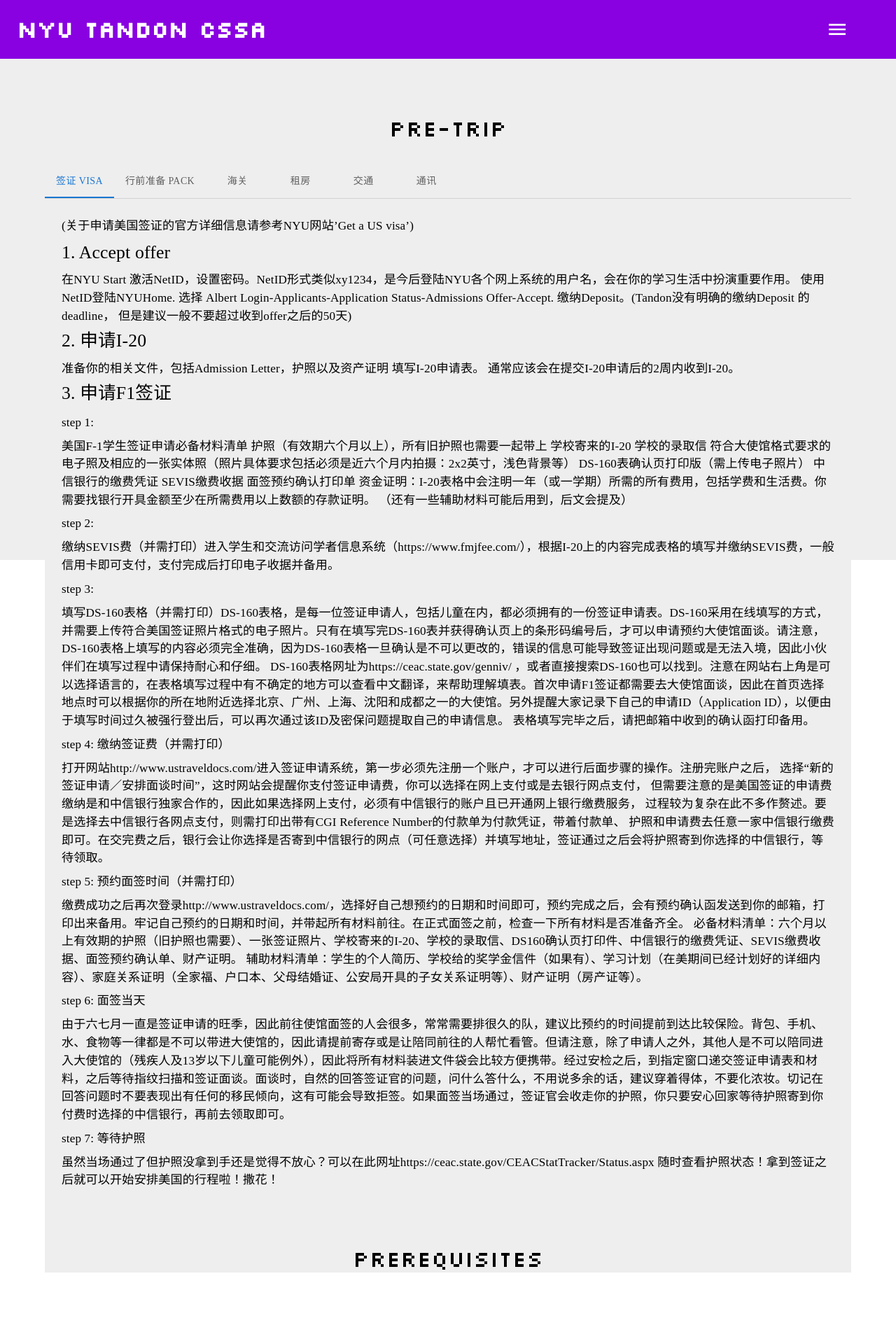
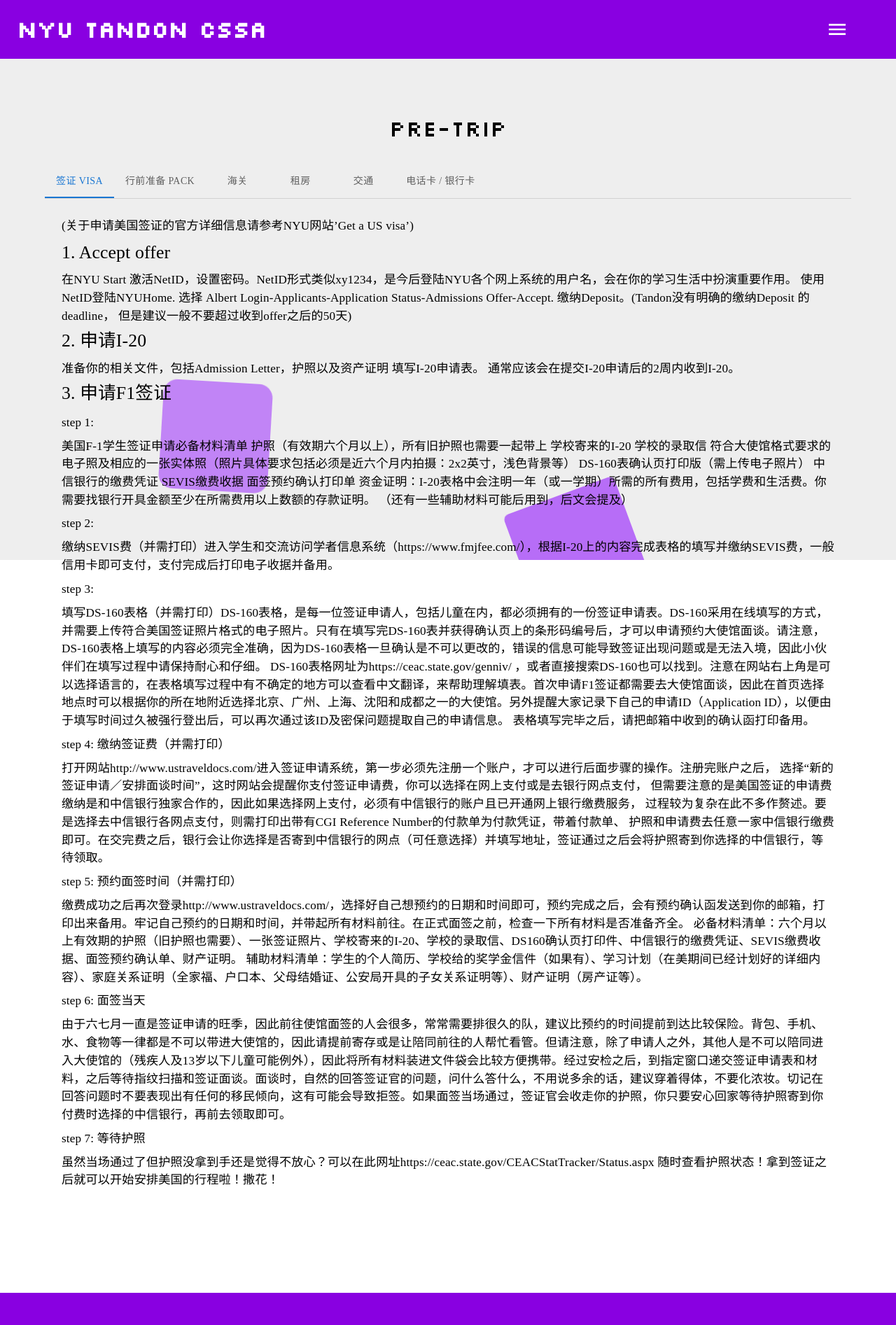
Before and after one commit to NYU-Tandon-CSSA/CSSA-web-new, a React (Create React App) app: page /freshmanHandbook in a window 1280 px wide. Shown: the top 1893 px of the page at 70% size. Built offline with nearby package versions, Linux system fonts and the light colour scheme; a small style sheet from the web is missing; a web font is replaced by a local one.

Commit message:
Update FreshmanHandbook.js

```diff
--- a/src/routes/FreshmanHandbook.js
+++ b/src/routes/FreshmanHandbook.js
@@ -69,7 +69,7 @@
           <li></li>
         </ul>
 
-        <div style={{paddingTop: "130px", minHeight:"90vh", backgroundColor:"#EEEEEE"}}>
+        <div style={{paddingTop: "130px", minHeight:"90vh"}}>
           <Typography class = 'Silkscreen' style={{textAlign:"center", fontSize:"200%"}}>Pre-Trip</Typography>
           <Box sx={{ width: '100%'}}>
             <Box sx={{ borderBottom: 1, borderColor: 'divider' }}>
@@ -79,7 +79,7 @@
                 <Tab style={{fontFamily: 'YouSheBiaoTiHei'}} label="海关" {...a11yProps(2)} />
                 <Tab style={{fontFamily: 'YouSheBiaoTiHei'}} label="租房" {...a11yProps(3)} />
                 <Tab style={{fontFamily: 'YouSheBiaoTiHei'}} label="交通" {...a11yProps(4)} />
-                <Tab style={{fontFamily: 'YouSheBiaoTiHei'}} label="通讯" {...a11yProps(5)} />
+                <Tab style={{fontFamily: 'YouSheBiaoTiHei'}} label="电话卡 / 银行卡" {...a11yProps(5)} />
               </Tabs>
             </Box>
             <CustomTabPanel value={value} index={0}>
@@ -98,10 +98,13 @@
               交通
             </CustomTabPanel>
             <CustomTabPanel value={value} index={5}>
-              通讯
+              办电话卡/银行卡
+            </CustomTabPanel>
+            <CustomTabPanel value={value} index={5}>
+              宿舍
             </CustomTabPanel>
           </Box>
-          <Typography class = 'Silkscreen' style={{textAlign:"center", fontSize:"200%"}}>Prerequisites</Typography>
+          {/* <Typography class = 'Silkscreen' style={{textAlign:"center", fontSize:"200%"}}>Prerequisites</Typography>         */}
         </div>
       </Container>
     </div>
```
